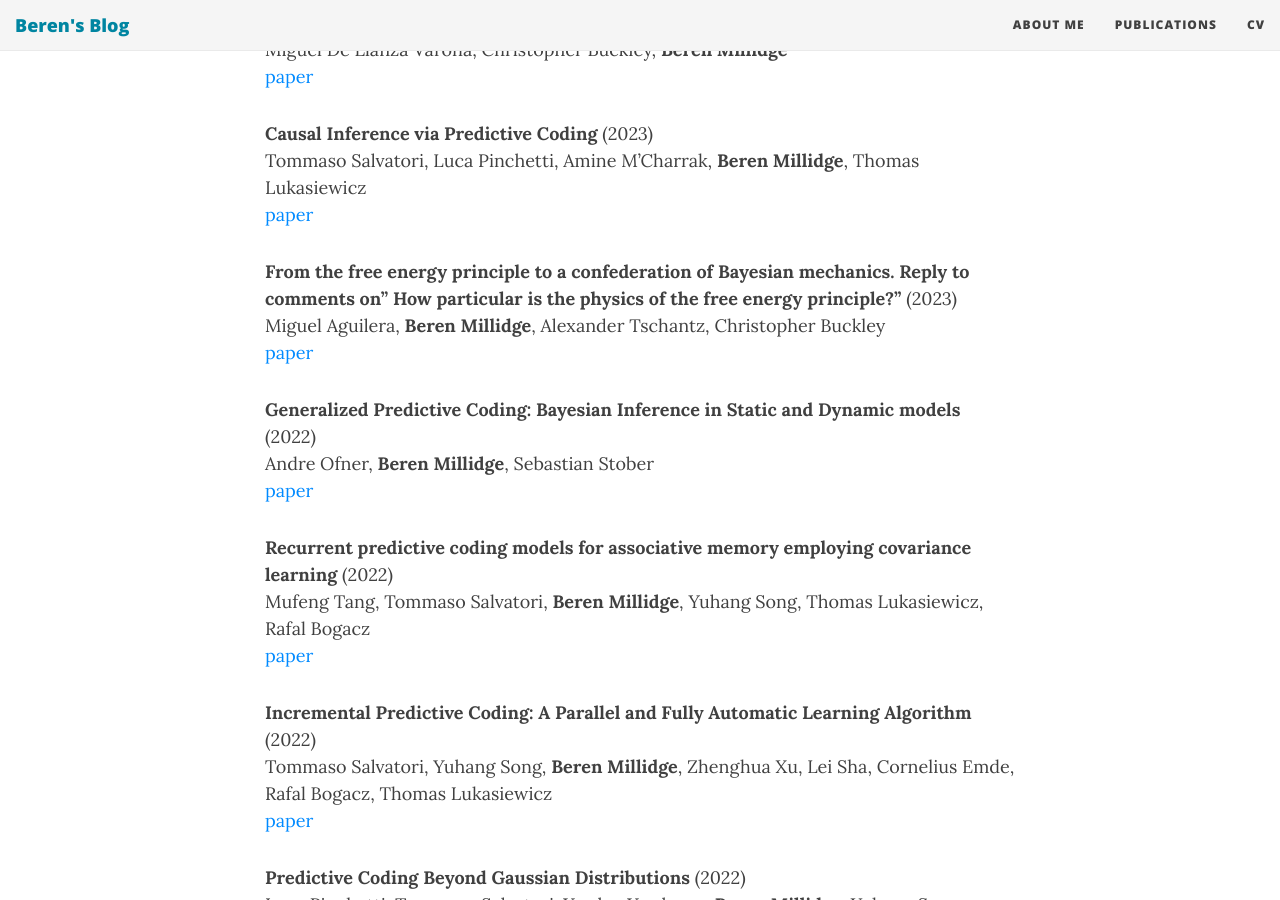
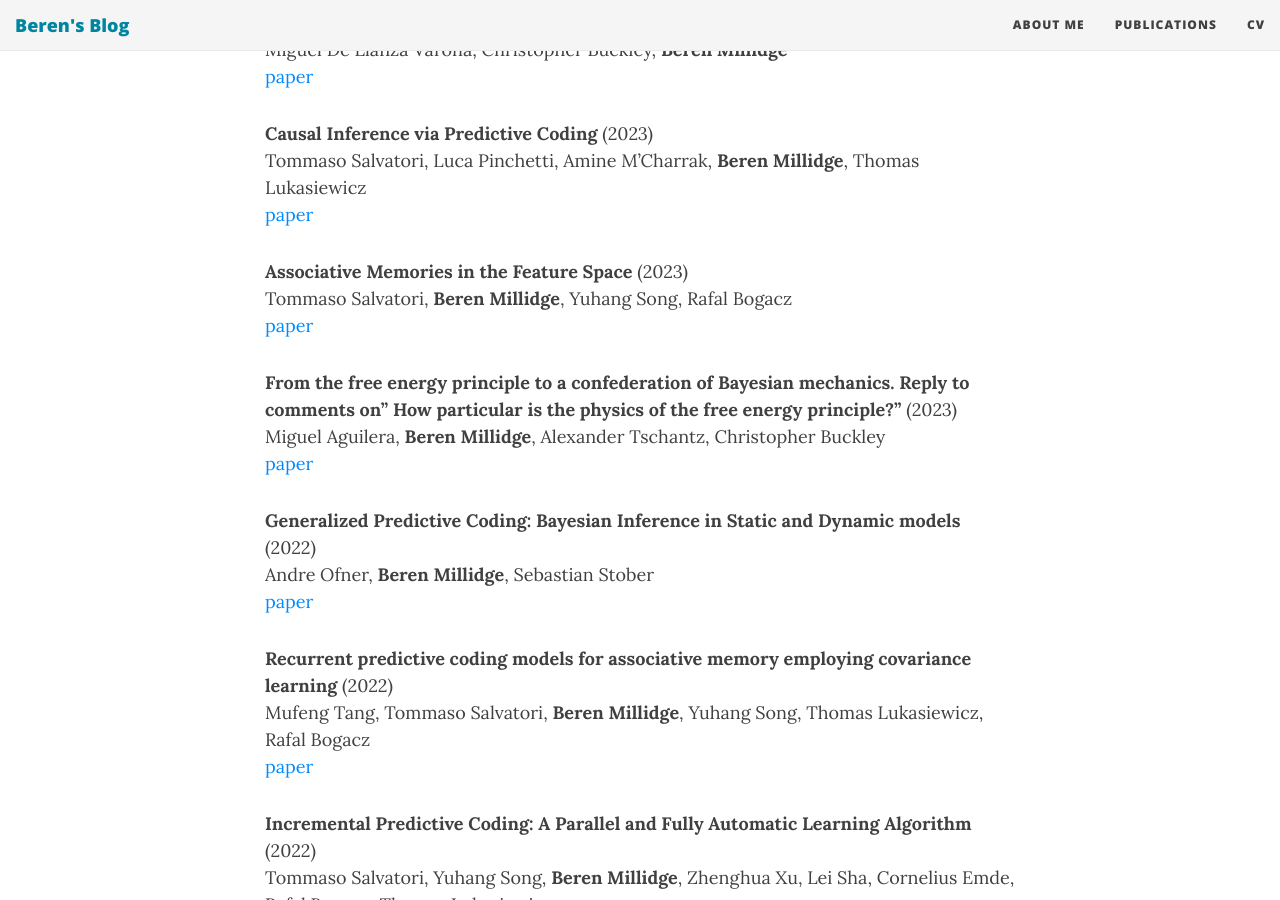
Before and after one commit to BerenMillidge/BerenMillidge.github.io, a Jekyll site: the page built from publications.md, in a window 1280 px wide and 900 px high, scrolled down 602 px. Built offline with Jekyll 4.4.1, drawn with Linux system fonts in a browser that asks for light colours; nearby versions of some CDN libraries.

Commit message:
forgot about this paper

```diff
--- a/publications.md
+++ b/publications.md
@@ -12,6 +12,8 @@ Here is a list of my current publications (* means equal contribution). I will t
 **Exploring Action-Centric Representations through the Lens of Rate-Distortion Theory** (2023) <br /> Miguel De Llanza Varona, Christopher Buckley, **Beren Millidge** <br /> [paper](https://openreview.net/pdf?id=C-UXIjnKox)
 
 **Causal Inference via Predictive Coding** (2023) <br /> Tommaso Salvatori, Luca Pinchetti, Amine M'Charrak, **Beren Millidge**, Thomas Lukasiewicz <br /> [paper](https://arxiv.org/abs/2306.15479)
+
+**Associative Memories in the Feature Space** (2023) <br /> Tommaso Salvatori, **Beren Millidge**, Yuhang Song, Rafal Bogacz <br /> [paper](https://www.researchgate.net/publication/374324823_Associative_Memories_in_the_Feature_Space)
 
 **From the free energy principle to a confederation of Bayesian mechanics. Reply to comments on" How particular is the physics of the free energy principle?"** (2023) <br /> Miguel Aguilera, **Beren Millidge**, Alexander Tschantz, Christopher Buckley <br />[paper](https://ui.adsabs.harvard.edu/abs/2023PhLRv..44..270A/abstract)
 
```
